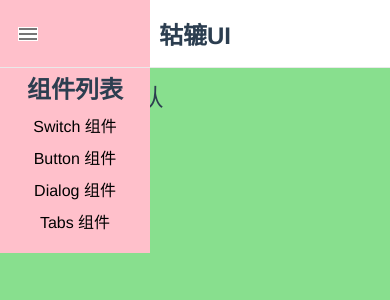
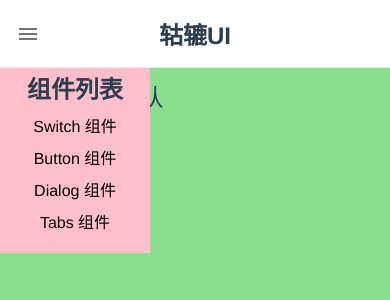
Before and after one commit to pkc918/vite-vue, a Vue app: page /#/doc in a window 390 px wide. Both pictures are taken after a click on the element 28 px from the left and 33 px from the top of the page. Shown: the top 300 px of the page. Built offline with nearby package versions, Linux system fonts and the light colour scheme.

Commit message:
展示bug修复

```diff
--- a/src/components/Topnav.vue
+++ b/src/components/Topnav.vue
@@ -27,10 +27,11 @@ export default {
   display: flex;
   padding: 16px;
   position: relative;
-  z-index: 10;
   justify-content: center;
   align-items: center;
   border-bottom: 1px solid #e9e9e9;
+  background-color: #fff;
+  z-index: 10;
   > .logo {
     font-size: 24px;
     font-weight: 600;
--- a/src/views/Doc.vue
+++ b/src/views/Doc.vue
@@ -27,12 +27,12 @@
 </template>
 
 <script lang="ts">
-import { inject, Ref } from 'vue';
-import Topnav from '../components/Topnav.vue';
+import { inject, Ref } from "vue";
+import Topnav from "../components/Topnav.vue";
 export default {
   components: { Topnav },
   setup() {
-    const menuVisible = inject<Ref<boolean>>('menuVisible');
+    const menuVisible = inject<Ref<boolean>>("menuVisible");
     return { menuVisible };
   },
 };
@@ -48,13 +48,14 @@ export default {
     }
   }
 }
-.content{
+.content {
   display: flex;
   height: 100%;
   > aside {
     width: 150px;
     padding: 16px;
     background-color: pink;
+    z-index: 1;
     > h2 {
       margin-bottom: 4px;
     }
@@ -70,7 +71,7 @@ export default {
       padding-top: 70px;
     }
   }
-  > main{
+  > main {
     width: 100%;
     padding: 10px;
     background-color: #88df8e;
```
